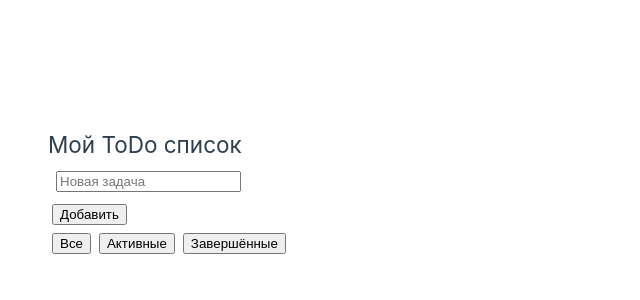
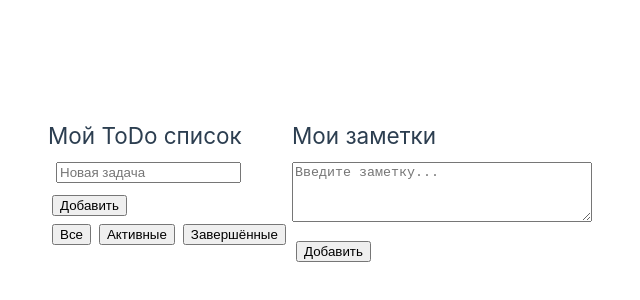
Before and after one commit to marinalovesjs/my-new-vue-app, a Vue app in the folder my-new-vue-app/: page / in a window 1280 px wide. Shown: the part 208-508 px from the top of the page, without its empty margins (16-656 px from the left). Built offline with nearby package versions, Linux system fonts and the light colour scheme.

Commit message:
Добавлен компонент otes.vue с созданием и редактированием заметок

```diff
--- a/my-new-vue-app/src/App.vue
+++ b/my-new-vue-app/src/App.vue
@@ -1,15 +1,18 @@
 <template>
   <div id="app">
     <ToDo />
+    <Notes />
   </div>
 </template>
 
 <script>
 import ToDo from './components/ToDo.vue'
+import Notes from './components/Notes.vue'
 
 export default {
   components: {
-    ToDo
+    ToDo,
+    Notes
   }
 }
 </script>
--- /dev/null
+++ b/my-new-vue-app/src/components/Notes.vue
@@ -0,0 +1,84 @@
+<template>
+  <div>
+    <h2>Мои заметки</h2>
+
+    <textarea v-model="newNote" placeholder="Введите заметку..."></textarea>
+    <br />
+    <button @click="addNote">Добавить</button>
+
+    <ul>
+      <li v-for="(note, index) in notes" :key="index">
+        <div v-if="editingIndex === index">
+          <textarea v-model="editedNote"></textarea>
+          <button @click="saveEdit(index)">Сохранить</button>
+        </div>
+        <div v-else>
+          {{ note }}
+          <button @click="startEdit(index)">✏️</button>
+          <button @click="deleteNote(index)">🗑</button>
+        </div>
+      </li>
+    </ul>
+  </div>
+</template>
+
+<script>
+export default {
+  data() {
+    return {
+      newNote: '',
+      editedNote: '',
+      editingIndex: null,
+      notes: []
+    };
+  },
+  methods: {
+    addNote() {
+      const note = this.newNote.trim();
+      if (note) {
+        this.notes.push(note);
+        this.newNote = '';
+        this.saveNotes();
+      }
+    },
+    deleteNote(index) {
+      this.notes.splice(index, 1);
+      this.saveNotes();
+    },
+    startEdit(index) {
+      this.editingIndex = index;
+      this.editedNote = this.notes[index];
+    },
+    saveEdit(index) {
+      if (this.editedNote.trim()) {
+        this.notes[index] = this.editedNote.trim();
+        this.editingIndex = null;
+        this.saveNotes();
+      }
+    },
+    saveNotes() {
+      localStorage.setItem('notes', JSON.stringify(this.notes));
+    },
+    loadNotes() {
+      const saved = localStorage.getItem('notes');
+      if (saved) {
+        this.notes = JSON.parse(saved);
+      }
+    }
+  },
+  mounted() {
+    this.loadNotes();
+  }
+};
+</script>
+
+<style scoped>
+textarea {
+  width: 300px;
+  height: 60px;
+  margin: 8px 0;
+}
+button {
+  margin: 4px;
+}
+</style>
```
